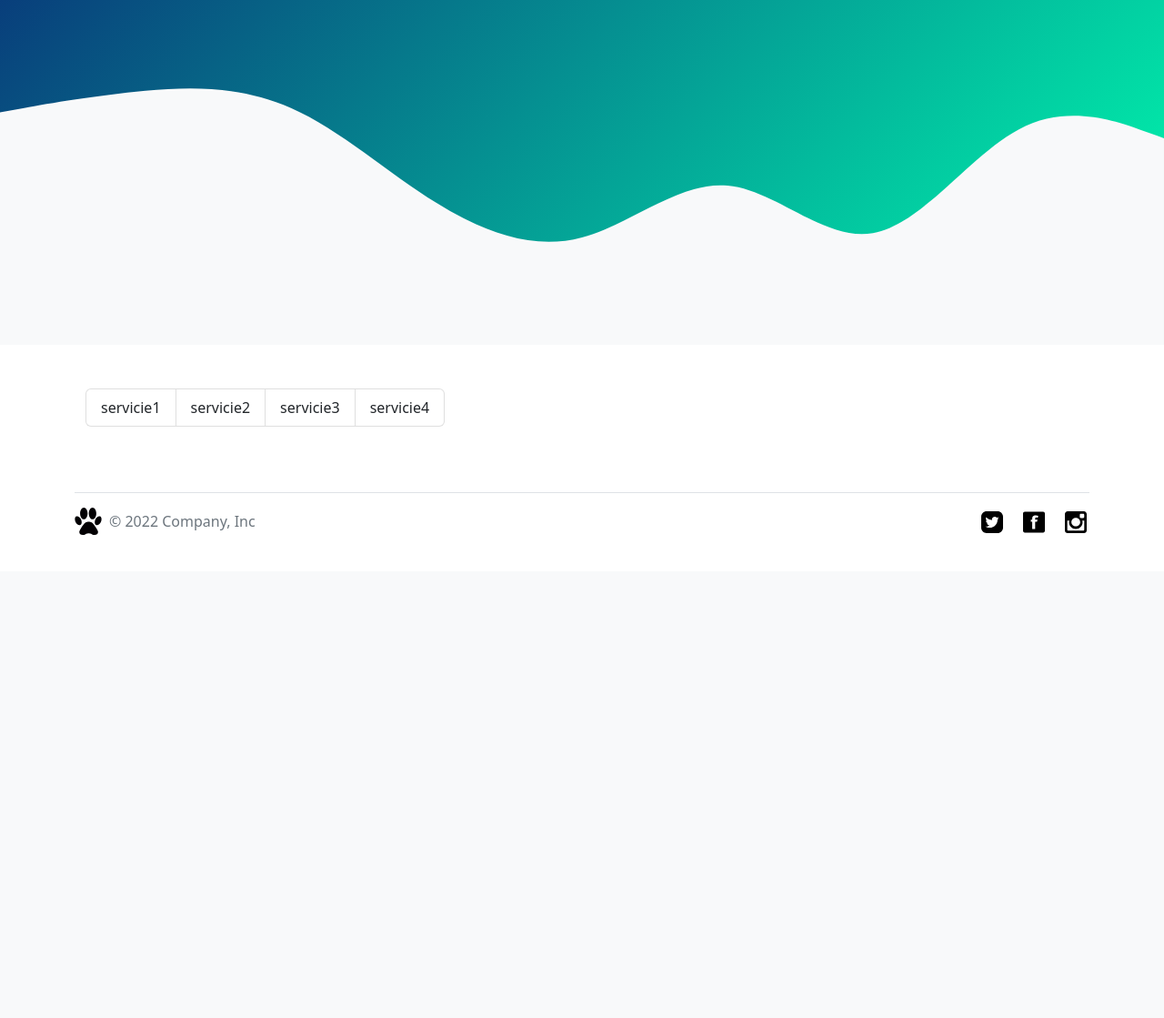
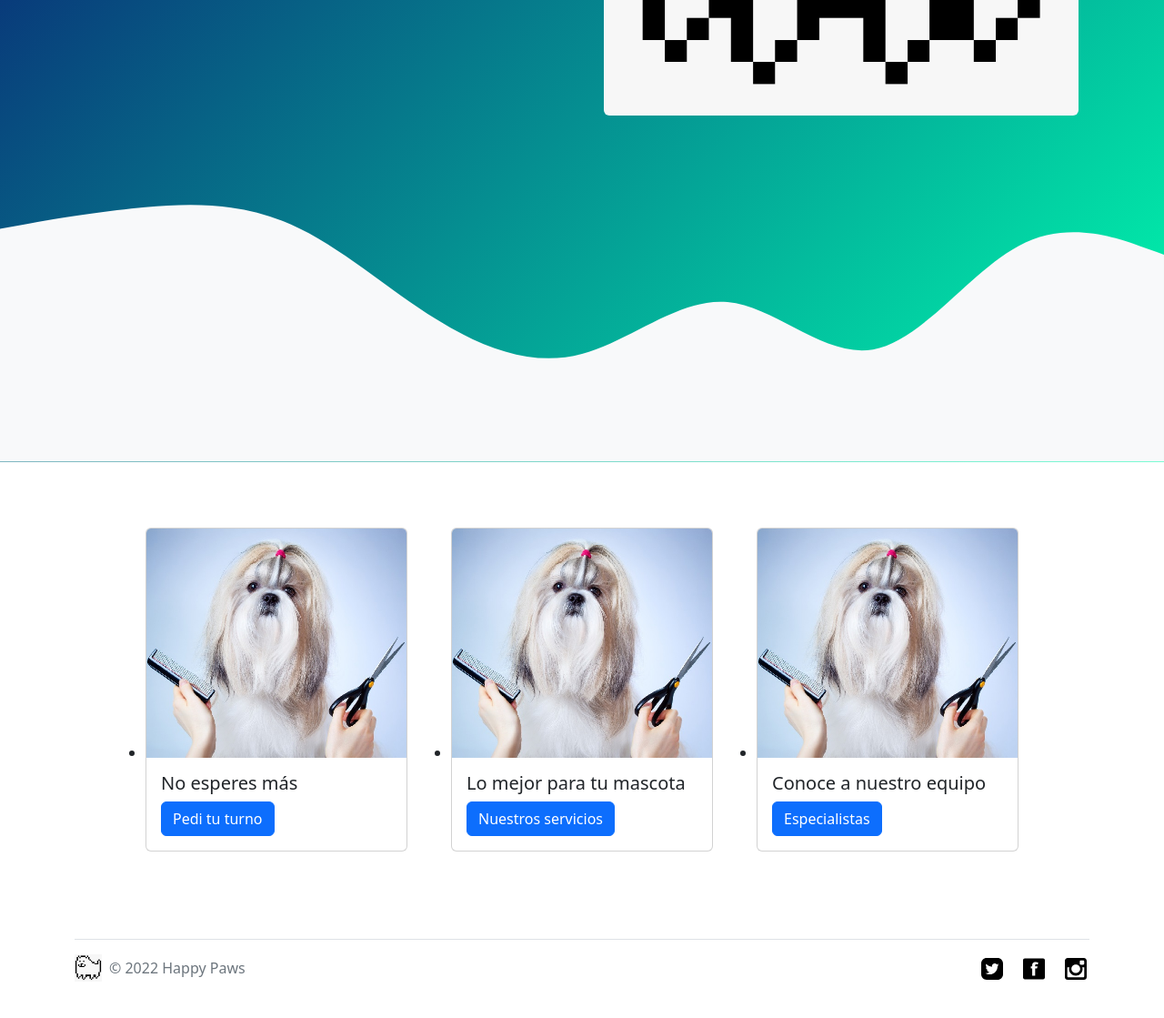
Before and after one commit to j-santos2/metodologias, a Flask app: page / in a window 1280 px wide. Shown: the part 521-1640 px from the top of the page at 91% size. Before the commit the page ends 1109 px from the top, so only its background shows below. Run offline with Flask 2, Linux system fonts and the light colour scheme.

Commit message:
Update html and static files

```diff
--- a/happy_paws/templates/index/index.html
+++ b/happy_paws/templates/index/index.html
@@ -10,7 +10,7 @@
             <img src="imgs/dog.png" class="d-block mx-lg-auto img-fluid rounded" alt="Dog image" loading="lazy" width="700" height="500">
           </div>
           <div class="col-lg-6">
-            <h1 class="display-5 fw-bold lh-1 mb-3">Happy paws</h1>
+            <h1 class="display-3 fw-bolder lh-3 mb-3">Happy paws</h1>
             <p class="lead">Lorem ipsum dolor sit amet consectetur adipisicing elit. Illum iure velit iusto reiciendis accusamus dolorem, asperiores debitis ducimus dolor incidunt?</p>
             <div class="d-grid gap-2 d-md-flex justify-content-md-start">
               <button type="button" class="btn btn-primary btn-lg px-4 me-md-2">Pedi tu turno</button>
@@ -27,12 +27,35 @@
     </svg>
   </header>
   <section class="bg-color" id="services">
-    <div class="container col-xxl-8 px-4 py-5">
+    <div class="container col-xxl-8 px-4 py-5 d-flex justify-content-center bg-color">
       <ul class="services-list list-group list-group-horizontal-lg">
-        <li class="service list-group-item">servicie1</li>
-        <li class="service list-group-item">servicie2</li>
-        <li class="service list-group-item">servicie3</li>
-        <li class="service list-group-item">servicie4</li>
+        <li class="service my-card-item m-4">
+          <div class="card" style="width: 18rem;">
+            <img src="imgs/haircut.jpg" class="card-img-top" alt="...">
+            <div class="card-body">
+              <h5 class="card-title">No esperes más</h5>
+              <a href="#" class="btn btn-primary">Pedi tu turno</a>
+            </div>
+          </div>
+        </li>
+        <li class="service my-card-item  m-4">
+          <div class="card" style="width: 18rem;">
+            <img src="imgs/haircut.jpg" class="card-img-top" alt="servicios">
+            <div class="card-body">
+              <h5 class="card-title">Lo mejor para tu mascota</h5>
+              <a href="#" class="btn btn-primary">Nuestros servicios</a>
+            </div>
+          </div>
+        </li>
+        <li class="service my-card-item  m-4">
+          <div class="card" style="width: 18rem;">
+            <img src="imgs/haircut.jpg" class="card-img-top" alt="equipo">
+            <div class="card-body">
+              <h5 class="card-title">Conoce a nuestro equipo</h5>
+              <a href="#" class="btn btn-primary">Especialistas</a>
+            </div>
+          </div>
+        </li>
       </ul>
     </div>
   </section>
--- a/happy_paws/templates/layout.html
+++ b/happy_paws/templates/layout.html
@@ -5,16 +5,21 @@
     <meta http-equiv="X-UA-Compatible" content="IE=edge">
     <meta name="viewport" content="width=device-width, initial-scale=1.0">
     {% block title %} {% endblock %}
+    <link href='https://fonts.googleapis.com/css?family=Montserrat' rel='stylesheet'>
     <link rel="stylesheet" href="css/style.css">
     <!-- CSS only -->
     <link href="https://cdn.jsdelivr.net/npm/bootstrap@5.2.0/dist/css/bootstrap.min.css" rel="stylesheet" integrity="sha384-gH2yIJqKdNHPEq0n4Mqa/HGKIhSkIHeL5AyhkYV8i59U5AR6csBvApHHNl/vI1Bx" crossorigin="anonymous">
   </head>
     <body>
       <div>
-        {% if message %} <p>{{ message }}</p> {% endif %}
+        {% if message %}
+          <div class="container alert alert-primary my-5" role="alert">
+            {{ message }}
+          </div>
+        {% endif %}
       </div>
       <div>
-        <nav class="navbar navbar-expand-lg bg-light fixed-top">
+        <nav class="navbar navbar-expand-lg fixed-top bg-color">
           <div class="container">
             <a class="navbar-brand" href="#"><img src="imgs/dog.png" alt="Logo" height="32px" width="32px"></a>
             <button class="navbar-toggler" type="button" data-bs-toggle="collapse" data-bs-target="#navbarNav" aria-controls="navbarNav" aria-expanded="false" aria-label="Toggle navigation">
@@ -38,17 +43,18 @@
             </div>
           </div>
       </nav>
-      <div class="margin-navbar">
-        {% block content %} {% endblock %}
-      </div>
+      <div class="flex-wrapper">
+        <div class="margin-navbar">
+          {% block content %} {% endblock %}
+        </div>
         <footer class="bg-color">
           <div class="container">
             <footer class="d-flex flex-wrap justify-content-between align-items-center py-3 my-4 border-top">
               <div class="col-md-4 d-flex align-items-center">
                 <a href="/" class="mb-3 me-2 mb-md-0 text-muted text-decoration-none lh-1">
-                  <img src="imgs/dog-paw-svgrepo-com.svg" class="img-fluid" alt="" width="30" height="24">
+                  <img src="imgs/dog.png" class="img-fluid" alt="" width="30" height="24">
                 </a>
-                <span class="mb-3 mb-md-0 text-muted">© 2022 Company, Inc</span>
+                <span class="mb-3 mb-md-0 text-muted">© 2022 Happy Paws</span>
               </div>
 
               <ul class="nav col-md-4 justify-content-end list-unstyled d-flex">
@@ -58,5 +64,6 @@
               </ul>
             </footer>
       </div>
+      </div>
     </body>
 </html>
```
Also changed, not shown: happy_paws/templates/auth/login.html (+15 -11 lines), happy_paws/templates/auth/register.html (+21 -13 lines), happy_paws/static/imgs/bath.jpeg (added), happy_paws/static/imgs/dog.png (added), happy_paws/static/imgs/dogo.png (added), happy_paws/static/imgs/haircut.jpg (added).
